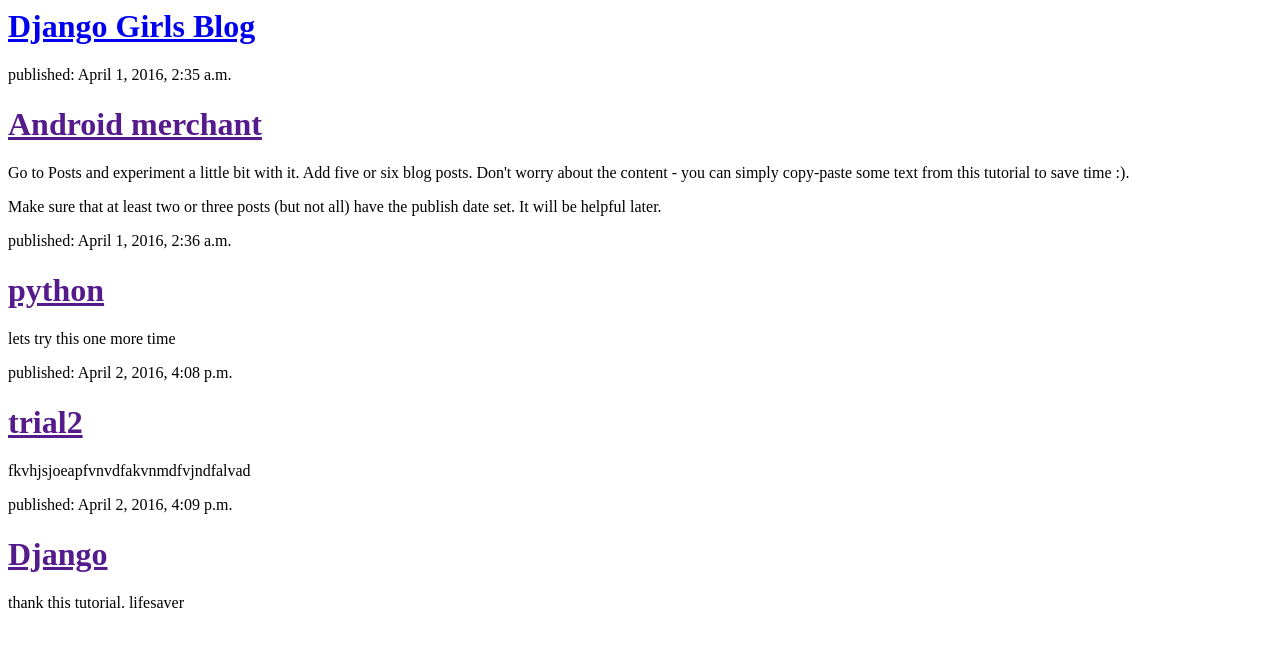
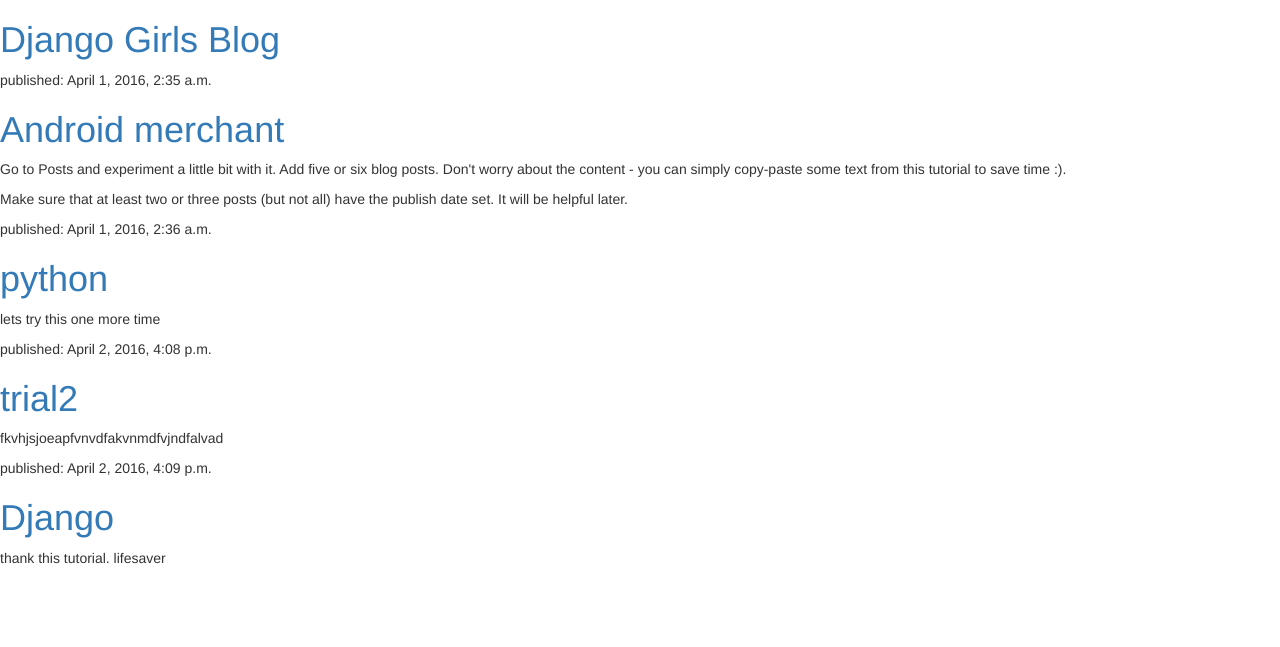
Before and after one commit to mwongeraE/new-blog, a Django app: page / in a window 1280 px wide. Shown: the top 647 px of the page. Run offline with Django 3.2, Linux system fonts and the light colour scheme; data comes from the database, SQL or seed files in the repository; both versions use the stored data as it was after the commit; some libraries are stand-ins or nearby versions.

Commit message:
blog css file

```diff
--- /dev/null
+++ b/blog/static/css/blog.css
@@ -0,0 +1,3 @@
+h1 a {
+    color: #FCA205;
+}
--- a/blog/templates/blog/post_list.html
+++ b/blog/templates/blog/post_list.html
@@ -1,6 +1,9 @@
 <html>
     <head>
         <title>Android Merchant</title>
+
+        <link rel="stylesheet" href="//maxcdn.bootstrapcdn.com/bootstrap/3.2.0/css/bootstrap.min.css">
+<link rel="stylesheet" href="//maxcdn.bootstrapcdn.com/bootstrap/3.2.0/css/bootstrap-theme.min.css">
     </head>
     <body>
         <div>
```
Also changed, not shown: db.sqlite3, 1 other file.
